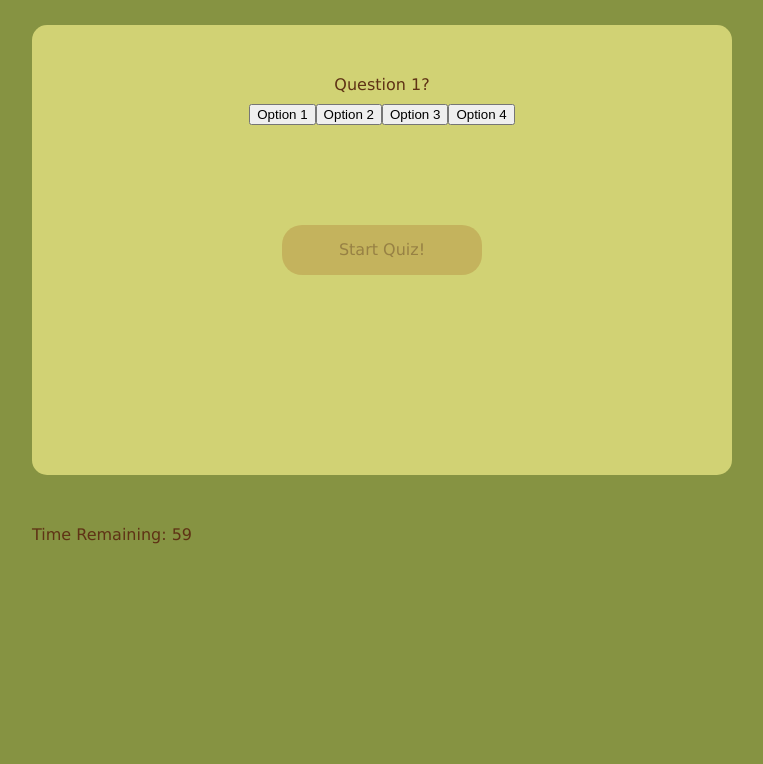
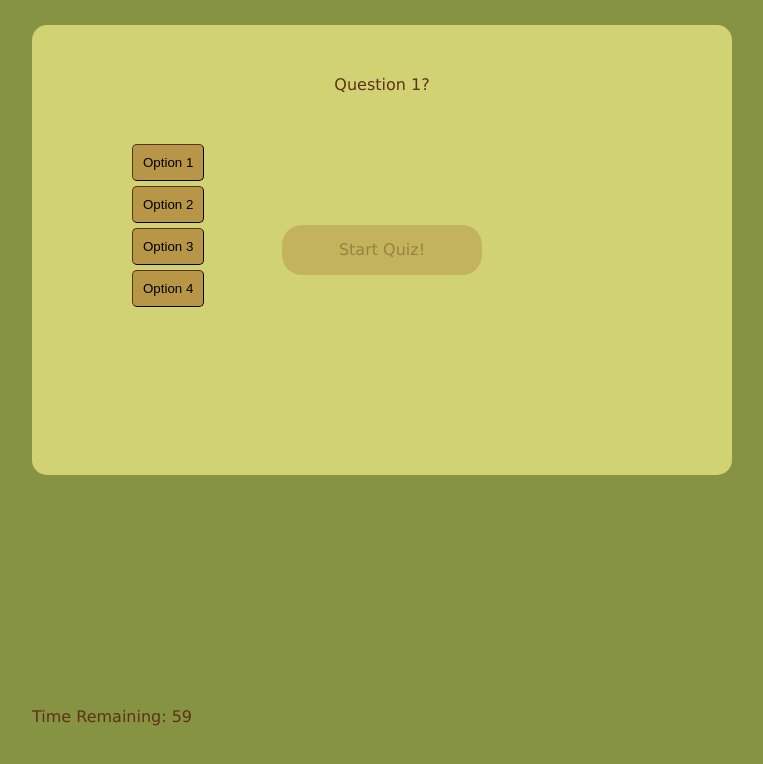
Before and after one commit to ssnakeoil/java-quizzer, a plain HTML site: page index.html in a window 1280 px wide. Both pictures are taken after a click on the element "Start Quiz!". Shown: the whole page, without its empty margins (258-1021 px from the left). Drawn offline with Linux system fonts and the light colour scheme.

Commit message:
i forgot what was changed

```diff
--- a/assets/script.js
+++ b/assets/script.js
@@ -19,22 +19,22 @@ var questionQuestion = [
   {
     questions: "Question 1?",
     choiceButtons: ["Option 1", "Option 2", "Option 3", "Option 4"],
-    answer: "Option 2",
+    answerCheck: "Option 2",
   },
   {
     questions: "Question 2?",
     choiceButtons: ["Option 1", "Option 2", "Option 3", "Option 4"],
-    answer: "Option 4",
+    answerCheck: "Option 4",
   },
   {
     questions: "Question 3?",
-    choiceButtonss: ["Option 1", "Option 2", "Option 3", "Option 4"],
-    answer: "Option 3",
+    choiceButtons: ["Option 1", "Option 2", "Option 3", "Option 4"],
+    answerCheck: "Option 3",
   },
   {
     questions: "Question 4?",
     choiceButtons: ["Option 1", "Option 2", "Option 3", "Option 4"],
-    answer: "Option 1",
+    answerCheck: "Option 1",
   }
 ]
 
@@ -63,7 +63,7 @@ function populateQuestion(array) {
       var newQuestion = document.createTextNode(array["questions"]);
       questions.append(newQuestion);
       for (i = 0; i < array.choiceButtons.length; i++) {
-          button = document.createElement("button");
+          var button = document.createElement("button");
           button.setAttribute("class", "btn btn-info");
           button.textContent = array.choiceButtons[i];
           button.setAttribute("data-value", array.choiceButtons[i]);
@@ -89,7 +89,7 @@ start.addEventListener("click", function () {
 choiceButtons.addEventListener("click", function (event) {
   if (event.target.matches("button")) {
       var selectedAnswer = event.target.textContent;
-      if(selectedAnswer != questionQuestion[questionNumber].answer){
+      if(selectedAnswer != questionQuestion[questionNumber].answerCheck){
           time -= 10;
           answerCheck.textContent = "Incorrect!";
       }else {
--- a/assets/style.css
+++ b/assets/style.css
@@ -41,7 +41,23 @@ body {
 
 #choiceButtons {
   text-align: center;
-  padding-top: 10px;
+  padding-top: 50px;
+}
+
+button {
+  border-color: #5F3215;
+  border-style: solid 2px;
+  border-width: thin;
+  padding: 10px;
+  margin: 0px 0px 5px 100px;
+  border-radius: 5px;
+  background-color: #B89647;
+  display: block;
+}
+
+button:hover {
+  border-color: #B89647;
+  background-color: #D1D274;
 }
 
 #timer {
```
